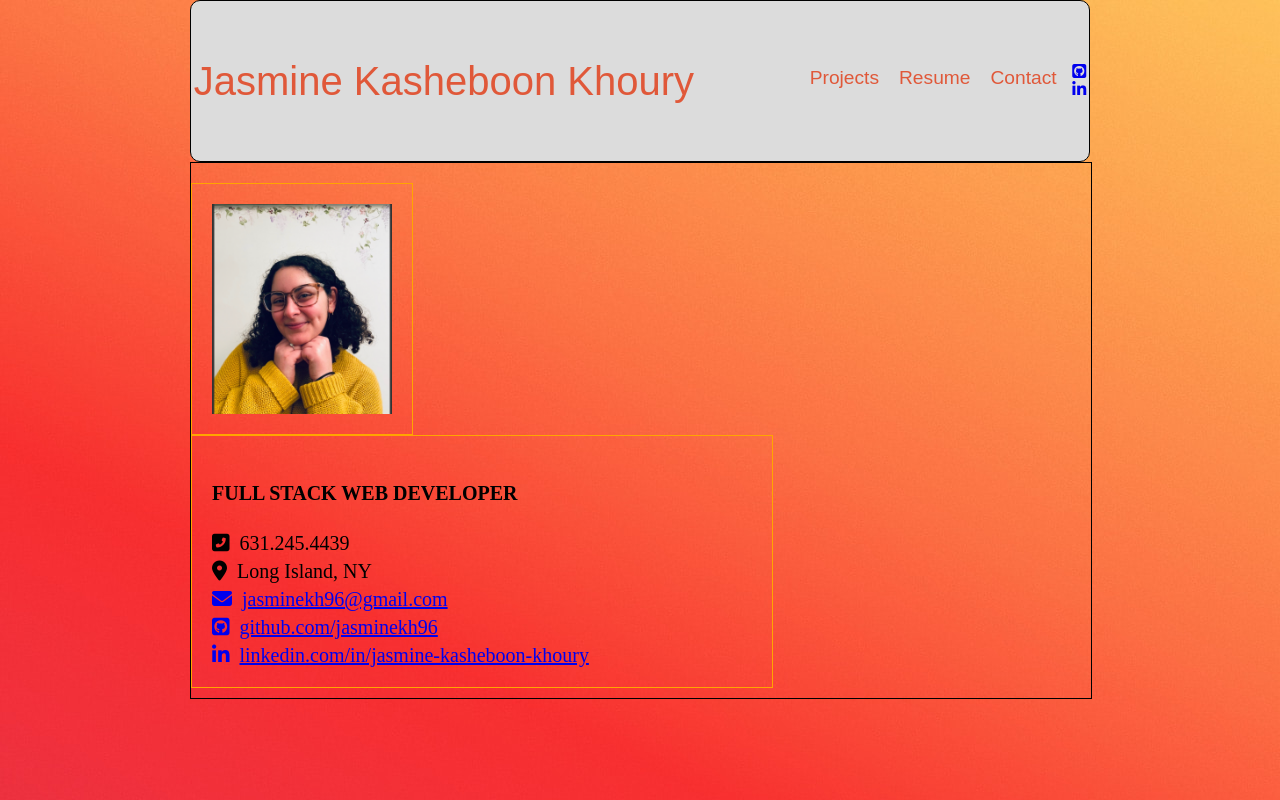
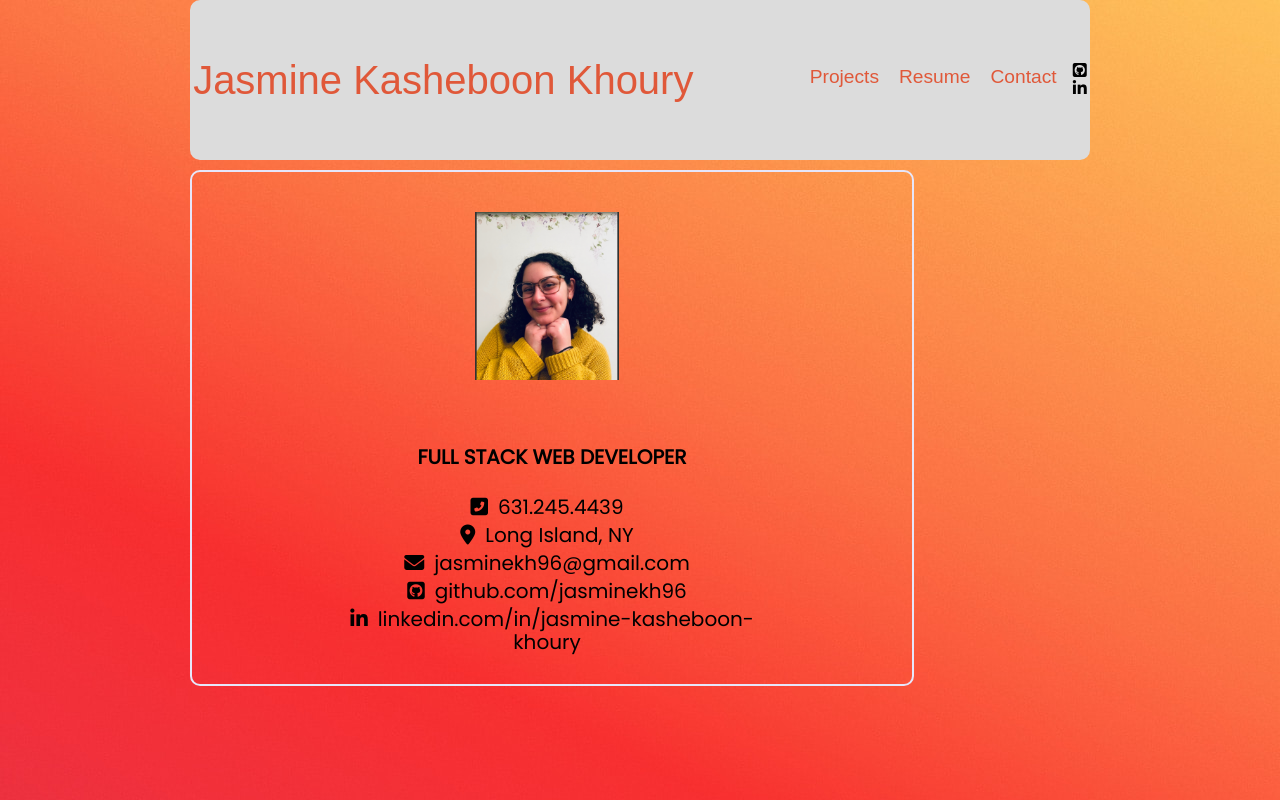
Before and after one commit to jasminekh96/portfolio, a React (Create React App) app in the folder portfolio-website/: page /contact in a window 1280 px wide. Built offline with nearby package versions, Linux system fonts and the light colour scheme.

Commit message:
centering and refactoring

```diff
--- a/portfolio-website/public/index.html
+++ b/portfolio-website/public/index.html
@@ -3,7 +3,8 @@
 
 <head>
   <meta charset="utf-8" />
-  <link rel="icon" href="%PUBLIC_URL%/favicon.ico" />
+  <link rel="icon" href="logo.png" />
+  <link href="https://fonts.googleapis.com/css?family=Poppins&display=swap" rel="stylesheet">
   <meta name="viewport" content="width=device-width, initial-scale=1" />
   <meta name="theme-color" content="#000000" />
   <meta name="description" content="Web site created using create-react-app" />
@@ -23,7 +24,7 @@
       work correctly both with client-side routing and a non-root public URL.
       Learn how to configure a non-root public URL by running `npm run build`.
     -->
-  <title>React App</title>
+  <title>Jasmine Kasheboon Khoury </title>
 </head>
 
 <body>
--- a/portfolio-website/src/Components/Contact.js
+++ b/portfolio-website/src/Components/Contact.js
@@ -2,28 +2,10 @@ import React from 'react';
 import Picture from '../../src/img/profile.png';
 import styled from 'styled-components';
 
-const Container = styled.div`
-	justify-content: row;
-	align-items: center;
-	width: 100%;
-	height: 100%;
-	padding-top: 20px;
-	border: 1px solid black;
-`;
-
-const Image = styled.img`
-	width: 20%;
-	height: 15%;
-	display: flex;
-	padding: 20px;
-	align-content: center;
-	border: 1px solid orange;
-	margin-right: 10px;
-`;
 const Contact = () => {
 	return (
-		<Container>
-			<Image src={Picture} />
+		<div className='contactContainer'>
+			<img className='imgContact' src={Picture} />
 			<header className='contactHeader'>
 				<h4>FULL STACK WEB DEVELOPER</h4>
 				<div className='social'>
@@ -56,7 +38,7 @@ const Contact = () => {
 					</div>
 				</div>
 			</header>
-		</Container>
+		</div>
 	);
 };
 
--- a/portfolio-website/src/Components/Projects.js
+++ b/portfolio-website/src/Components/Projects.js
@@ -2,8 +2,6 @@ import React from 'react';
 import styled from 'styled-components';
 import { Link } from 'react-router-dom';
 import farmFresh from '../img/farmfresh.png';
-import farmPage from '../img/farmpage.png';
-import farmInventory from '../img/inventory.png';
 import restPassport from '../img/res-passport.png';
 import keyConMain from '../img/keyConMain.png';
 
@@ -11,7 +9,7 @@ const Containter = styled.div`
 	display: flex;
 	justify-content: center;
 	font-family: 'PT Sans', sans-serif;
-	flex-direction: row;
+	flex-direction: column;
 `;
 
 const Cards = styled.div`
@@ -22,6 +20,9 @@ const Cards = styled.div`
 	padding: 15px;
 	margin-top: 15px;
 	margin-bottom: 20px;
+	display: flex;
+	flex-direction: column;
+	align-items: center;
 `;
 
 const Title = styled.h1`
@@ -46,7 +47,13 @@ const ButtonLink = styled(Link)`
 	}
 	`;
 
-const Desc = styled.p`color: black;`;
+const Desc = styled.p`
+	color: black;
+	display: flex;
+	align-items: center;
+	font-family: 'Poppins';
+	text-align: center;
+`;
 
 const Projects = () => {
 	return (
--- a/portfolio-website/src/Normalized.css
+++ b/portfolio-website/src/Normalized.css
@@ -475,7 +475,6 @@ template {
 	justify-content: space-around;
 	align-items: center;
 	text-decoration: none;
-	border: 1px solid black;
 	flex-wrap: wrap;
 }
 @media only screen and (max-width: 915px) {
@@ -536,15 +535,37 @@ template {
 }
 
 /* resume section */
+.contactContainer {
+	display: flex;
+	flex-direction: column;
+	align-items: center;
+	padding-top: 20px;
+	text-align: center;
+	margin-top: 10px;
+	border: solid 2px #e6e6fa;
+	border-radius: 10px;
+	width: 80%;
+}
+.imgContact {
+	width: 20%;
+	height: 15%;
+	display: flex;
+	padding: 20px;
+	margin-right: 10px;
+}
 .contactHeader {
 	align-items: center;
 	/* background-color: #e6e6fa; */
-	border: 1px solid orange;
 	color: black;
 	padding: 20px;
 	margin-bottom: 10px;
 	font-size: 20px;
 	width: 60%;
+	text-align: center;
+}
+a {
+	text-decoration: none;
+	color: black;
 }
 .linkProjects {
 	text-decoration: none;
@@ -568,6 +589,7 @@ span {
 	margin-top: 10px;
 	border: solid 2px #e6e6fa;
 	padding: 20px;
+	border-radius: 10px;
 }
 .card h2 {
 	margin-top: 0;
@@ -610,12 +632,20 @@ li {
 /* project sections */
 .projectImages {
 	width: 50%;
+	display: block;
+	margin-left: auto;
+	margin-right: auto;
+	margin-bottom: 20px;
 }
 .projectImages:hover {
 	width: 100%;
 }
 .keyProjectImages {
 	width: 30%;
+	display: block;
+	margin-left: auto;
+	margin-right: auto;
+	margin-bottom: 20px;
 }
 .keyProjectImages:hover {
 	width: 50%;
```
Also changed, not shown: portfolio-website/public/logo.png (added).
